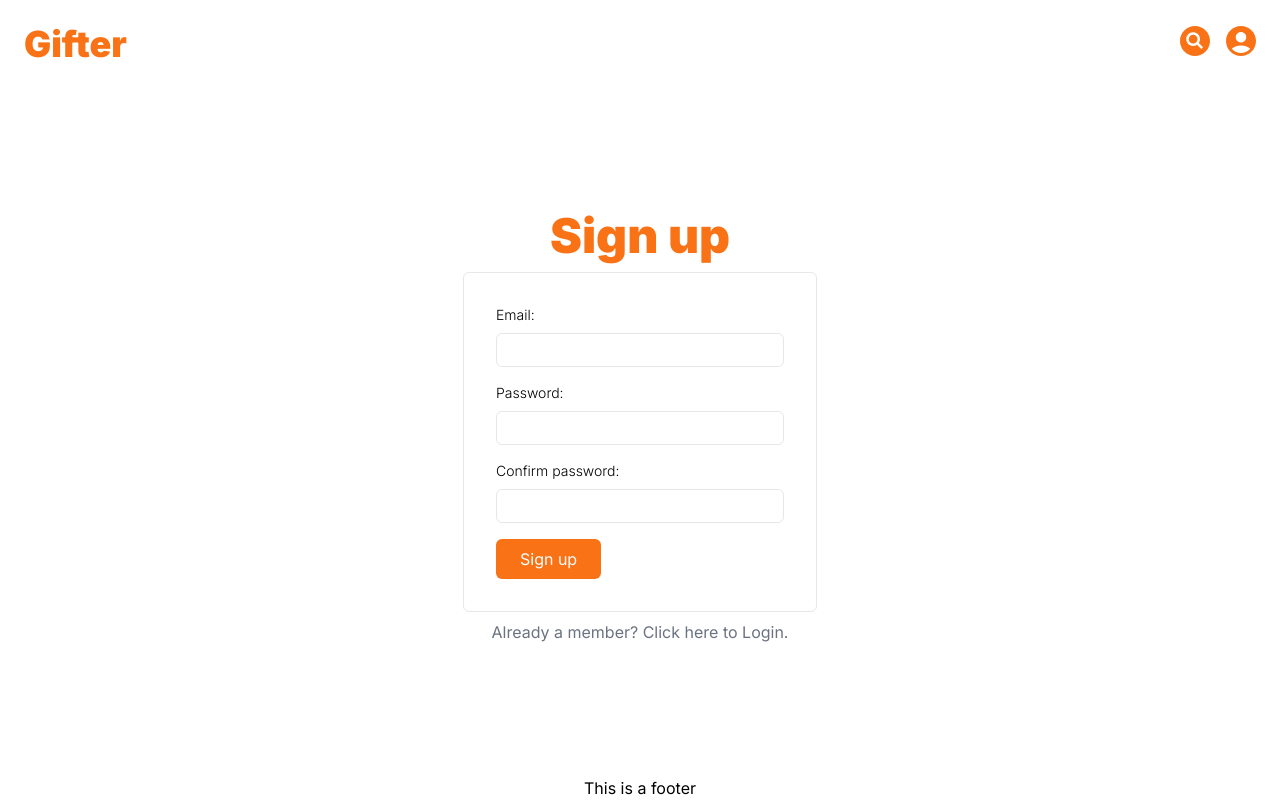
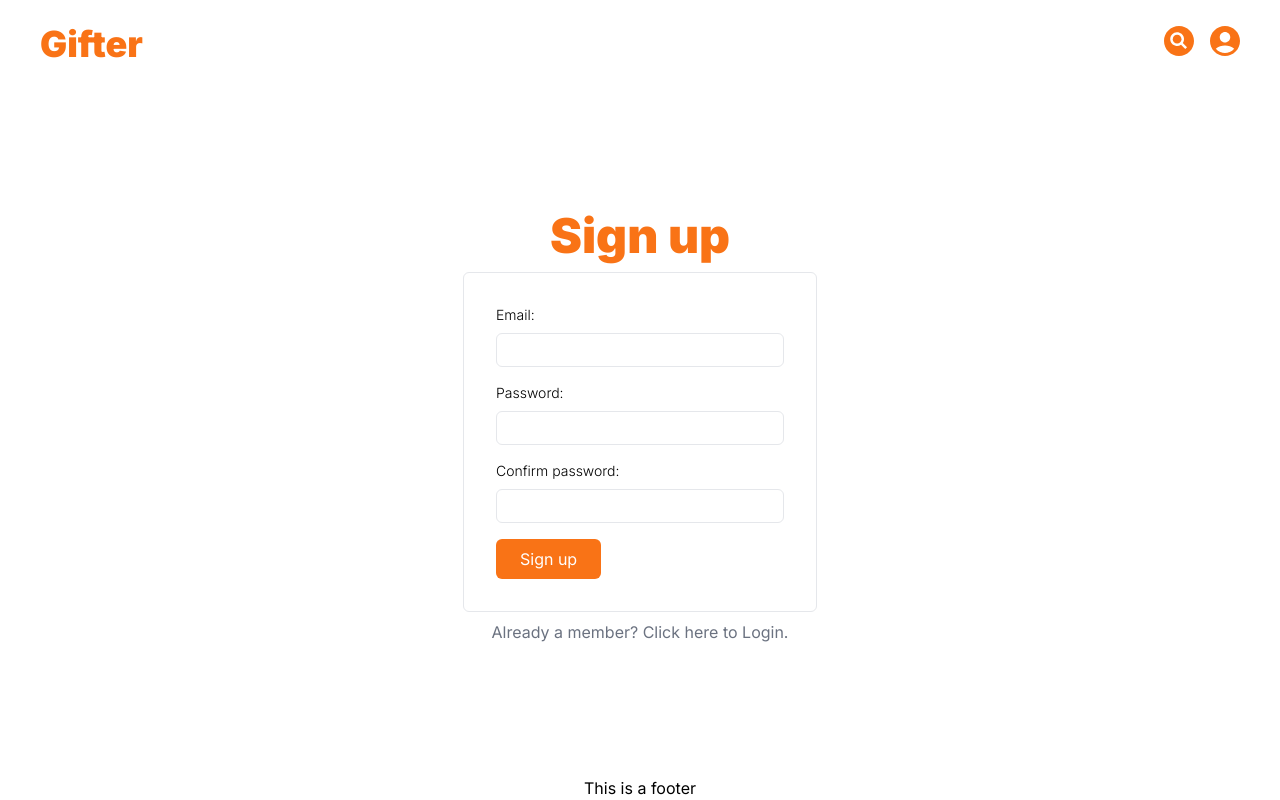
Before and after one commit to mazurcodes/Gifter-Next13, a Next.js app: page /auth in a window 1280 px wide. Built offline with nearby package versions, Linux system fonts and the light colour scheme; no server answers.

Commit message:
Fixed styling of menu and main section

```diff
--- a/app/components/TopMenu/index.tsx
+++ b/app/components/TopMenu/index.tsx
@@ -8,7 +8,7 @@ type TopMenuProps = {
 
 const TopMenuPimary = () => {
   return (
-    <div className="flex justify-end items-center p-6" role="menubar">
+    <div className="flex justify-end items-center py-6 px-10" role="menubar">
       <UserButton />
     </div>
   );
@@ -16,7 +16,10 @@ const TopMenuPimary = () => {
 
 const TopMenuExtended = () => {
   return (
-    <div className="flex justify-between items-center p-6" role="menubar">
+    <div
+      className="flex justify-between items-center py-6 px-10"
+      role="menubar"
+    >
       <Link
         href="/"
         className="top-menu-left logo font-black text-4xl text-orange-500"
```
